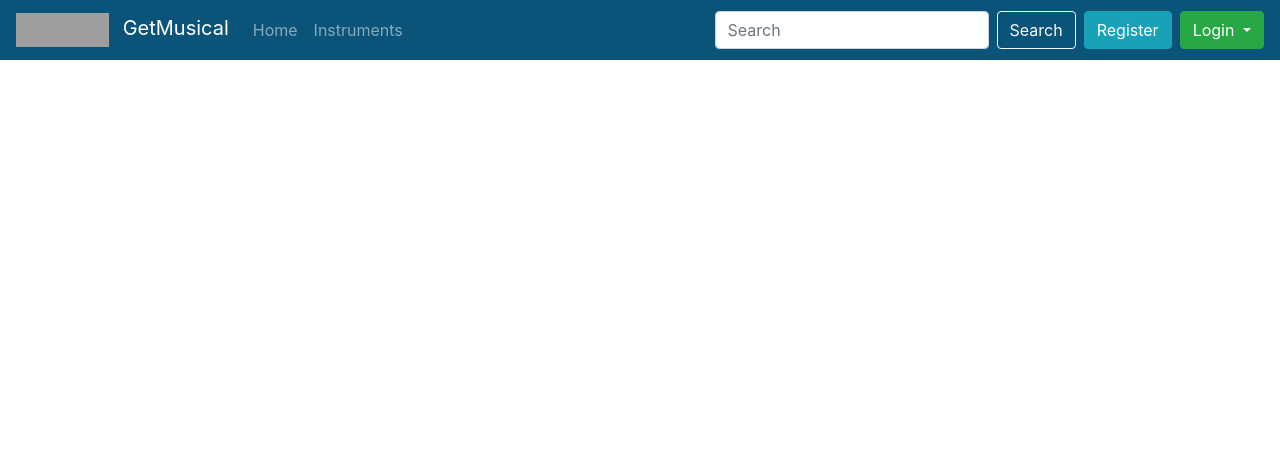
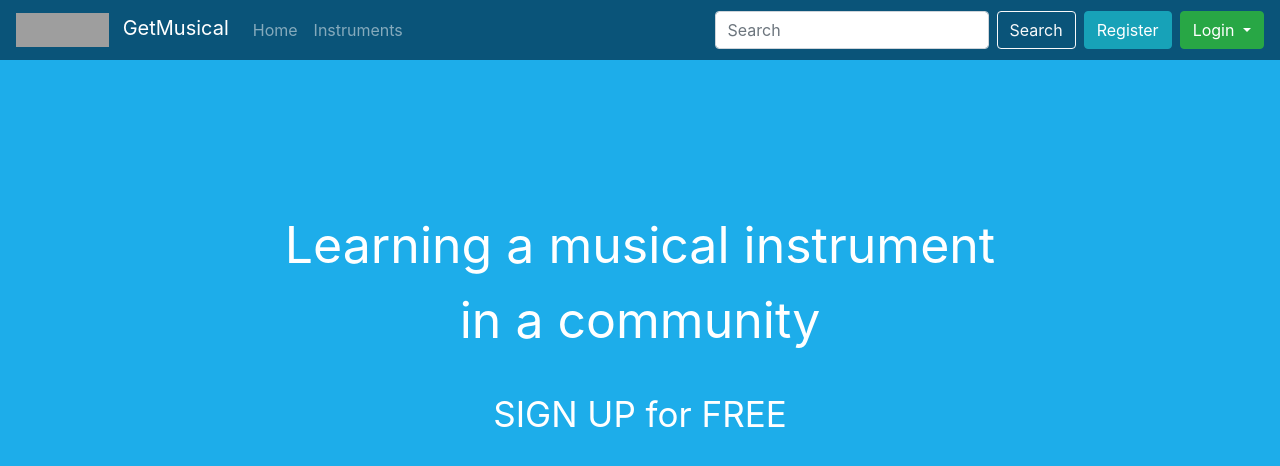
Before and after one commit to JoranIK/WebIK, a Flask app: page / in a window 1280 px wide. Shown: the top 466 px of the page. Run offline with Flask 2, Linux system fonts and the light colour scheme; some libraries are stand-ins or nearby versions; grey boxes are pictures that could not be loaded.

Commit message:
updated css file and index

```diff
--- a/static/styles.css
+++ b/static/styles.css
@@ -7,3 +7,21 @@
   border-left: 1px solid white;
   height: 50px;
 }
+
+body {
+    background-color: #1dadea;
+}
+
+.welcome_text {
+    position: relative;
+    text-align: center;
+    color: white;
+    font-size: 50px;
+    top: 100px;
+}
+
+.sign_up_text {
+    position: relative;
+    font-size: 35px;
+    top: 30px;
+}
--- a/templates/index.html
+++ b/templates/index.html
@@ -5,5 +5,9 @@
 {% endblock %}
 
 {% block main %}
+<div class="welcome_text">Learning a musical instrument</div>
+<div class="welcome_text">in a community
+    <div class="sign_up_text">SIGN UP for FREE</div>
+</div>
 
 {% endblock %}
```
